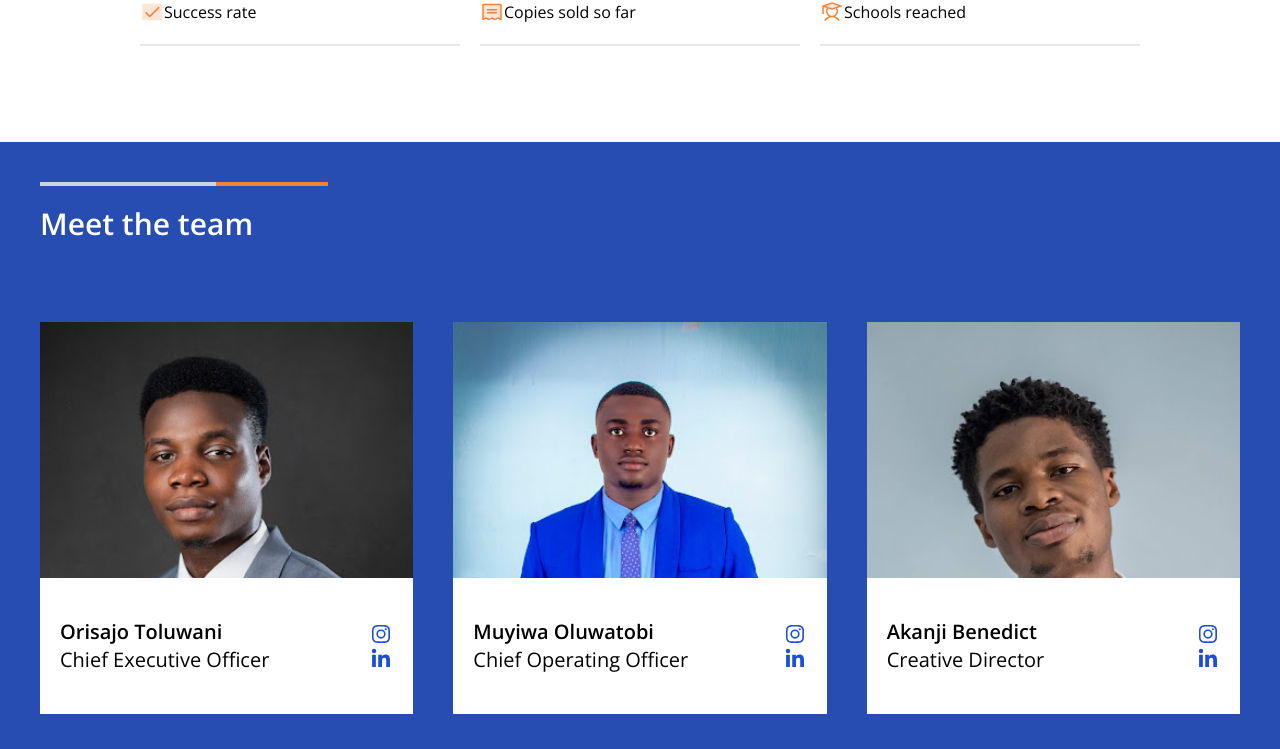
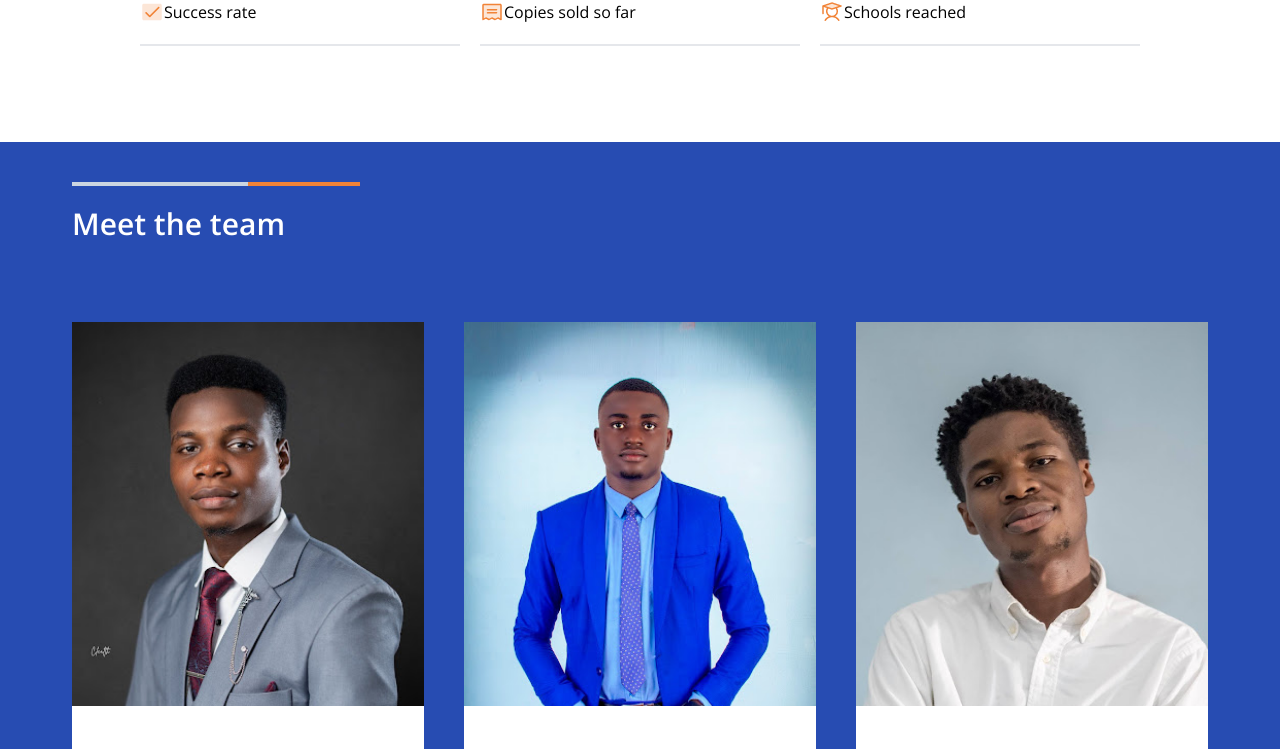
Before and after one commit to Victorgreene123/Achilles-frontend-copy, a React (Create React App) app: page /about in a window 1280 px wide. Shown: the part 2048-2797 px from the top of the page. Built offline with nearby package versions, Linux system fonts and the light colour scheme.

Commit message:
Team section resize

```diff
--- a/src/components/Team.js
+++ b/src/components/Team.js
@@ -102,7 +102,7 @@ const Team = () => {
 
   return (
     <div className='bg-[#274CB2]'>
-      <div className='container mx-auto p-10 space-y-20'>
+      <div className='w-[95%] mx-auto p-10 space-y-20'>
         <div className='space-y-5'>
           <div className='flex justify-start'>
             <div className='bg-slate-300 w-44 h-1'></div>
@@ -112,14 +112,18 @@ const Team = () => {
           <h2 className='text-3xl text-white font-semibold'>Meet the team</h2>
         </div>
 
-        <div className='grid sm:grid-cols-2 lg:grid-cols-3 gap-10 container mx-auto'>
+        <div className='grid sm:grid-cols-2 lg:grid-cols-3 gap-10 mx-auto'>
           {team.map((item) => (
             <div
               key={item.id}
               className='bg-white hover:bg-[#1D3B8A] hover:text-white transition duration-300 group md:w-full'
             >
               <div>
-                <img src={item.image} alt='' className='w-full h-64 object-cover object-top' />
+                <img
+                  src={item.image}
+                  alt=''
+                  className='w-full h-64 object-cover object-top lg:h-80 xl:h-96'
+                />
               </div>
 
               <div className='px-5 py-10 flex justify-between items-center'>
--- a/src/pages/About.js
+++ b/src/pages/About.js
@@ -24,7 +24,7 @@ const About = () => {
 
   return (
     <div className='overflow-x-hidden'>
-      <div className='relative w-full lg:h-screen h-[50vh]'>
+      <div className='relative w-full lg:h-screen h-[50vh] sm:h-[70vh] md:h-[50vh]'>
         <video
           playsInline
           className='absolute inset-0 w-full h-full object-cover z-0'
```
